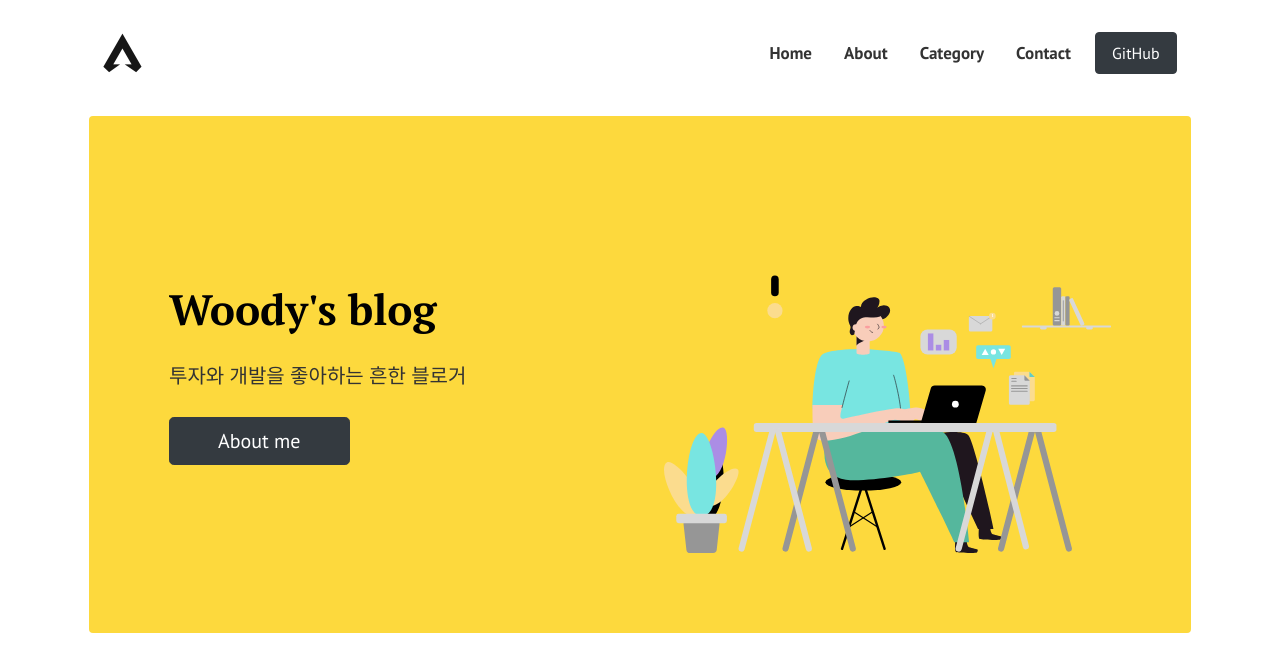
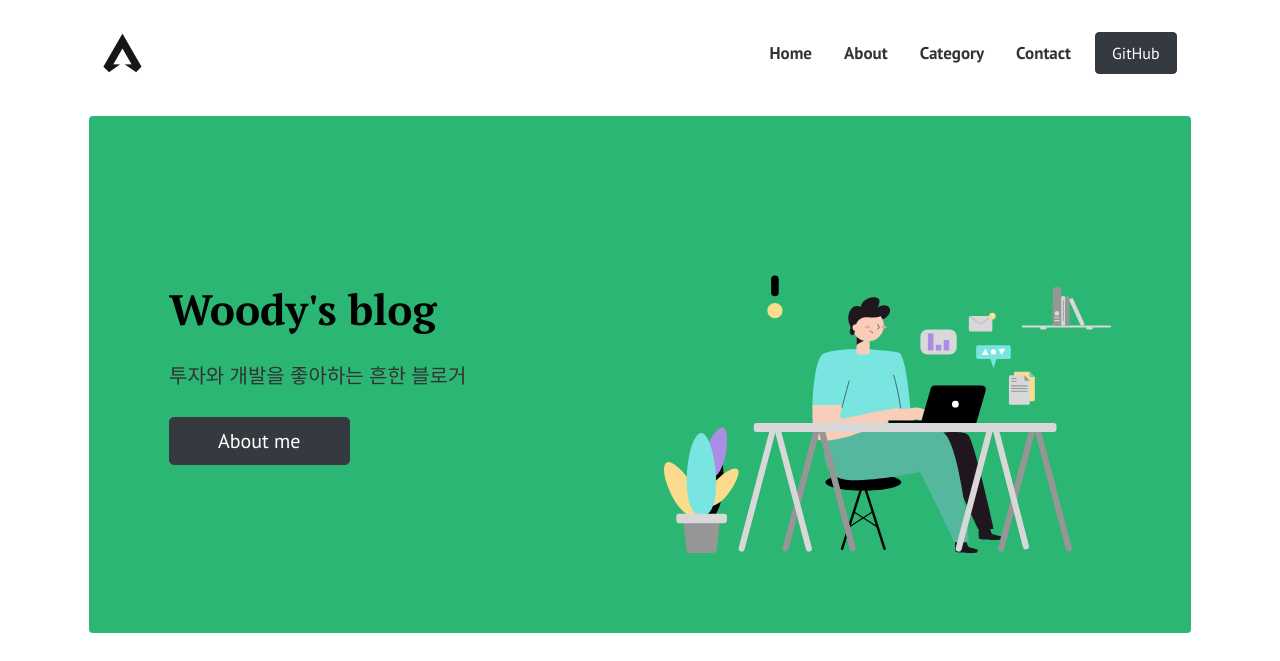
Before and after one commit to yuuisang/yuuisang.github.io, a Jekyll site: the page built from index.html, in a window 1280 px wide and 1400 px high. Shown: the top 661 px of the window. Built offline with Jekyll 4.4.1, drawn with Linux system fonts in a browser that asks for light colours; the list of posts is cut into pages by our own code; comment, search, counter and statistics services are not loaded; grey boxes are pictures that could not be loaded.

Commit message:
초기 세팅중

```diff
--- a/assets/css/theme.scss
+++ b/assets/css/theme.scss
@@ -135,7 +135,8 @@ small, .small {
 /* Pages
 ================================================== */
 .hero {
-    background: #fdd93d;
+    //background: #fdd93d;
+    background: rgb(43,182,115);
     padding: 5rem 5rem;
 }
 
```
